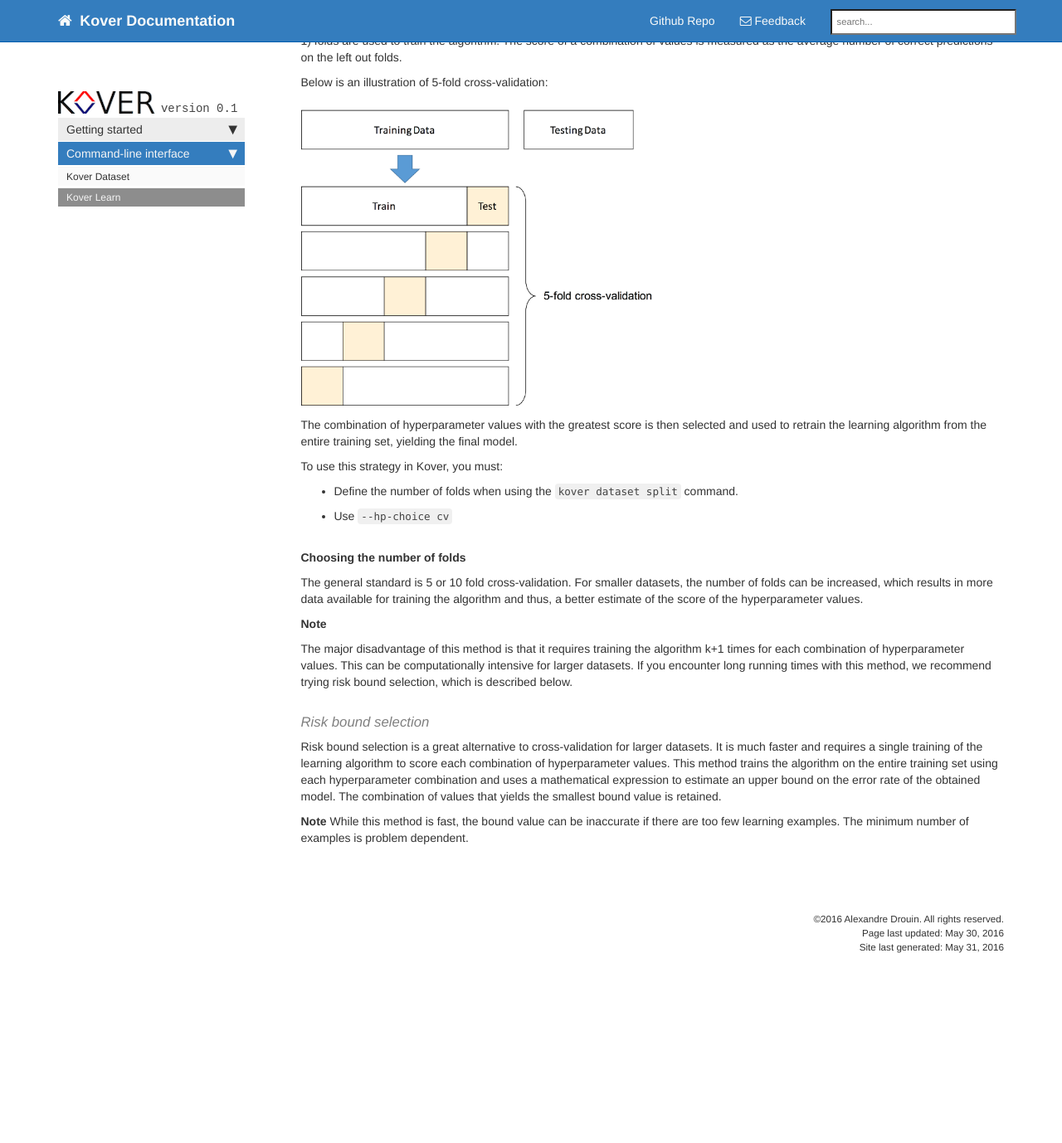
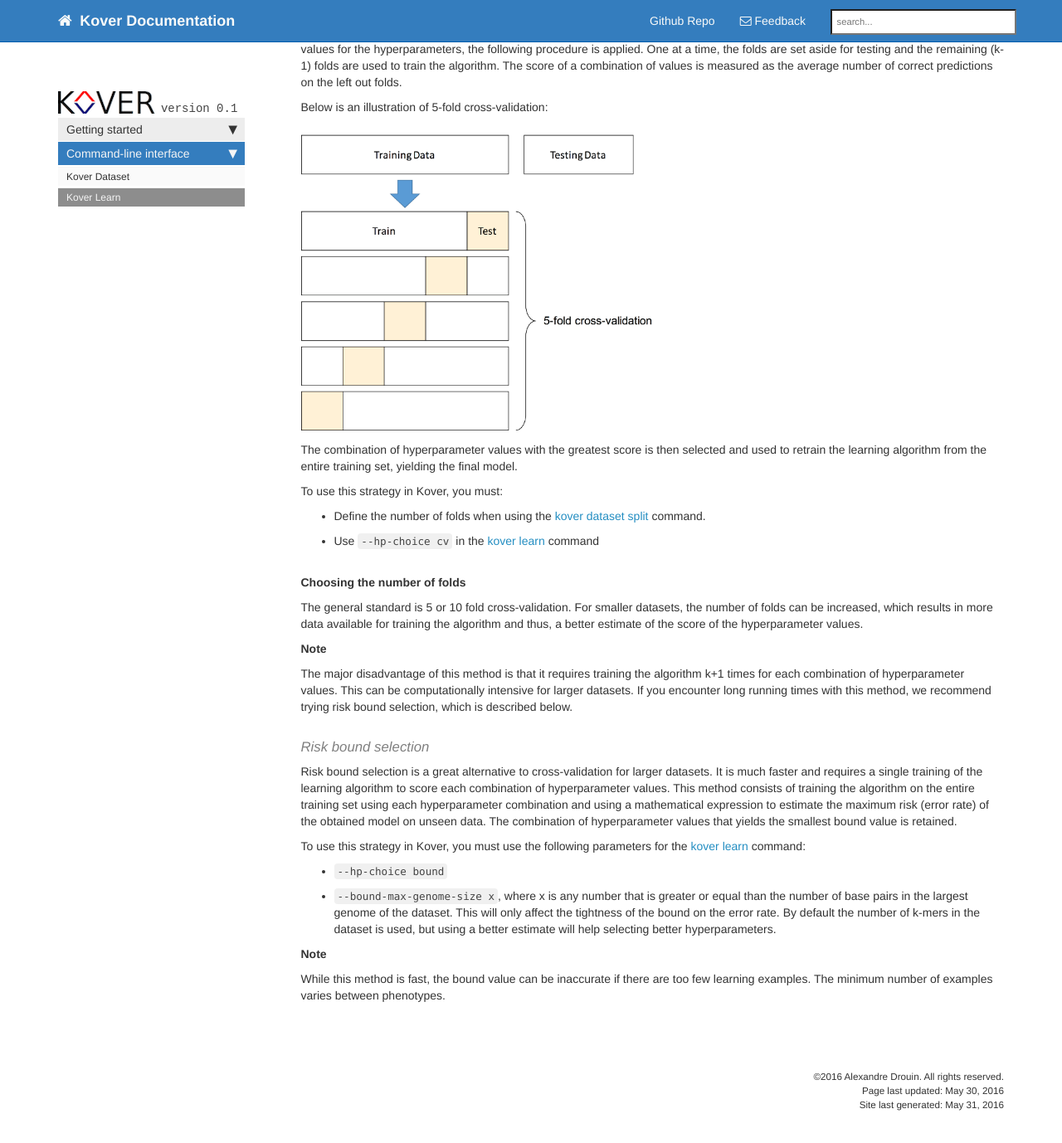
Before and after one commit to aldro61/kover, a Jekyll site: the page built from doc_learning.md, in a window 1280 px wide and 1400 px high, scrolled down 2771 px. Shown: the top 1378 px of the window at 83% size. Built offline with Jekyll 4.4.1, drawn with Linux system fonts in a browser that asks for light colours; nearby versions of some CDN libraries; library files that are not in the unit come from our copies; Markdown is read by kramdown in place of the engine named in the settings; formulas are drawn with MathJax 3; comment, search, counter and statistics services are not loaded; before the commit the page ends 3981 px from its top, so only the background shows below that; some of the changed text lies outside the part shown.

Commit message:
Hyperparameter selection guidelines

````diff
--- a/doc_learning.md
+++ b/doc_learning.md
@@ -86,6 +86,8 @@
 
 * The model type (option --model-type)
 * The trade-off parameter (option --p)
+
+*Note: Below, the term example refers to a (genome, phenotype) pair in the dataset.
 
 #### The model type
 
@@ -125,8 +127,8 @@
 
 The are many strategies to select the values of hyperparameters. Kover implements two of them, which are described below:
 
-* k-fold cross-validation
-* Risk bound selection
+* k-fold cross-validation: good for smaller datasets, computationally intensive
+* Risk bound selection: good for larger datasets, k+1 times faster than k-fold CV
 
 #### k-fold cross-validation
 
@@ -149,8 +151,8 @@
 
 To use this strategy in Kover, you must:
 
-- Define the number of folds when using the ``` kover dataset split``` command.
-- Use ```--hp-choice cv```
+- Define the number of folds when using the [kover dataset split](doc_dataset.html#splitting-a-dataset) command.
+- Use ```--hp-choice cv``` in the [kover learn](#learning-models) command
 
 <br/>
 **Choosing the number of folds**
@@ -158,6 +160,7 @@
 The general standard is 5 or 10 fold cross-validation. For smaller datasets, the number of folds can be increased,
 which results in more data available for training the algorithm and thus, a better estimate of the score of the
 hyperparameter values.
+
 
 **Note**
 
@@ -169,11 +172,19 @@
 #### Risk bound selection
 
 Risk bound selection is a great alternative to cross-validation for larger datasets. It is much faster and requires a
-single training of the learning algorithm to score each combination of hyperparameter values. This method trains the
-algorithm on the entire training set using each hyperparameter combination and uses a mathematical expression to estimate
-an upper bound on the error rate of the obtained model. The combination of values that yields the smallest bound value is
-retained.
+single training of the learning algorithm to score each combination of hyperparameter values. This method consists of
+training the algorithm on the entire training set using each hyperparameter combination and using a mathematical expression
+to estimate the maximum risk (error rate) of the obtained model on unseen data. The combination of hyperparameter values
+that yields the smallest bound value is retained.
+
+To use this strategy in Kover, you must use the following parameters for the [kover learn](#learning-models) command:
+
+- ```--hp-choice bound```
+- ```--bound-max-genome-size x```, where x is any number that is greater or equal than the number of base pairs in the largest genome of
+the dataset. This will only affect the tightness of the bound on the error rate. By default the number of k-mers in the dataset is used,
+but using a better estimate will help selecting better hyperparameters.
 
 **Note**
+
 While this method is fast, the bound value can be inaccurate if there are too few learning examples. The minimum number
-of examples is problem dependent.
+of examples varies between phenotypes.
````
Also changed, not shown: other parts of doc_learning.md (+1 -1 lines).
